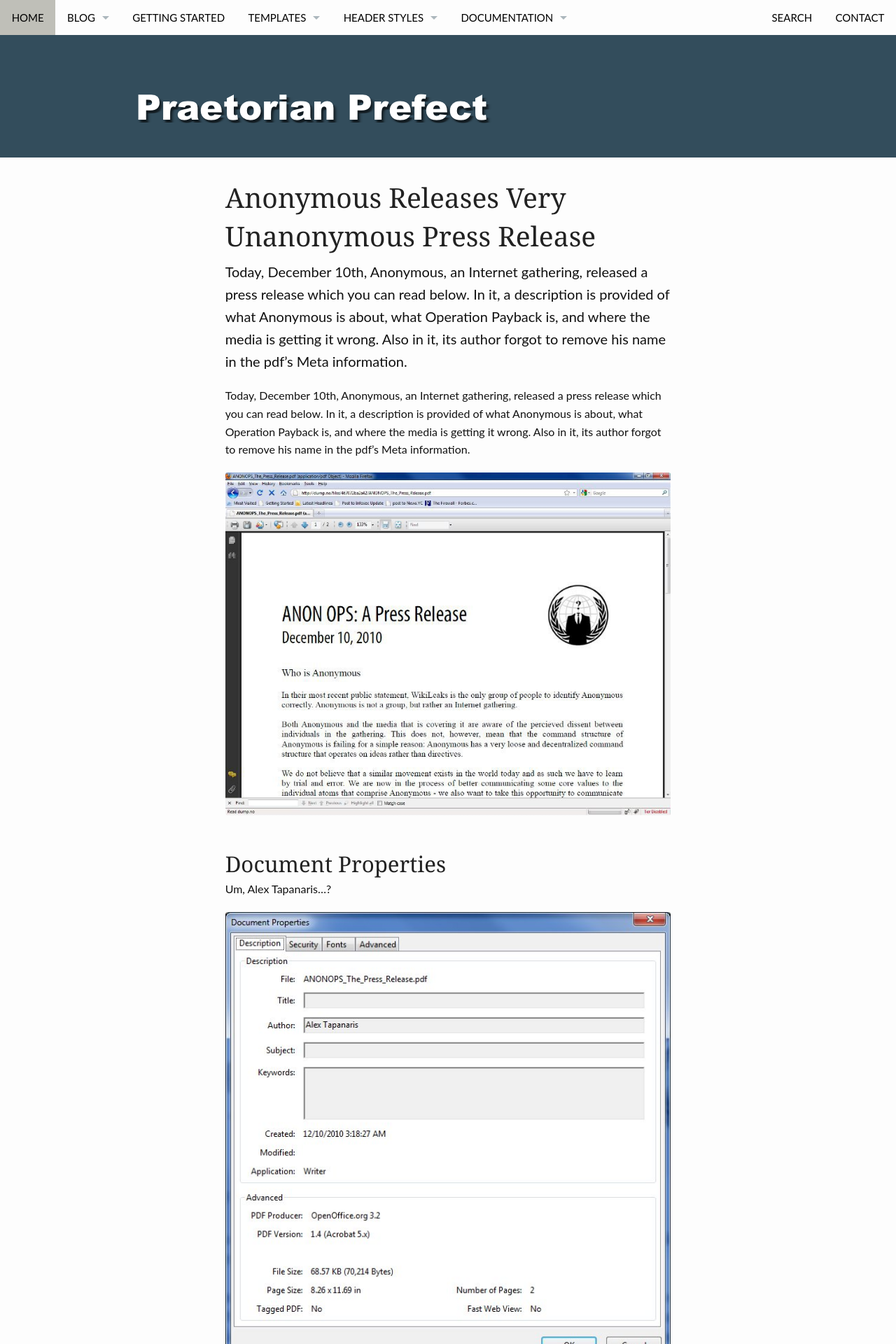
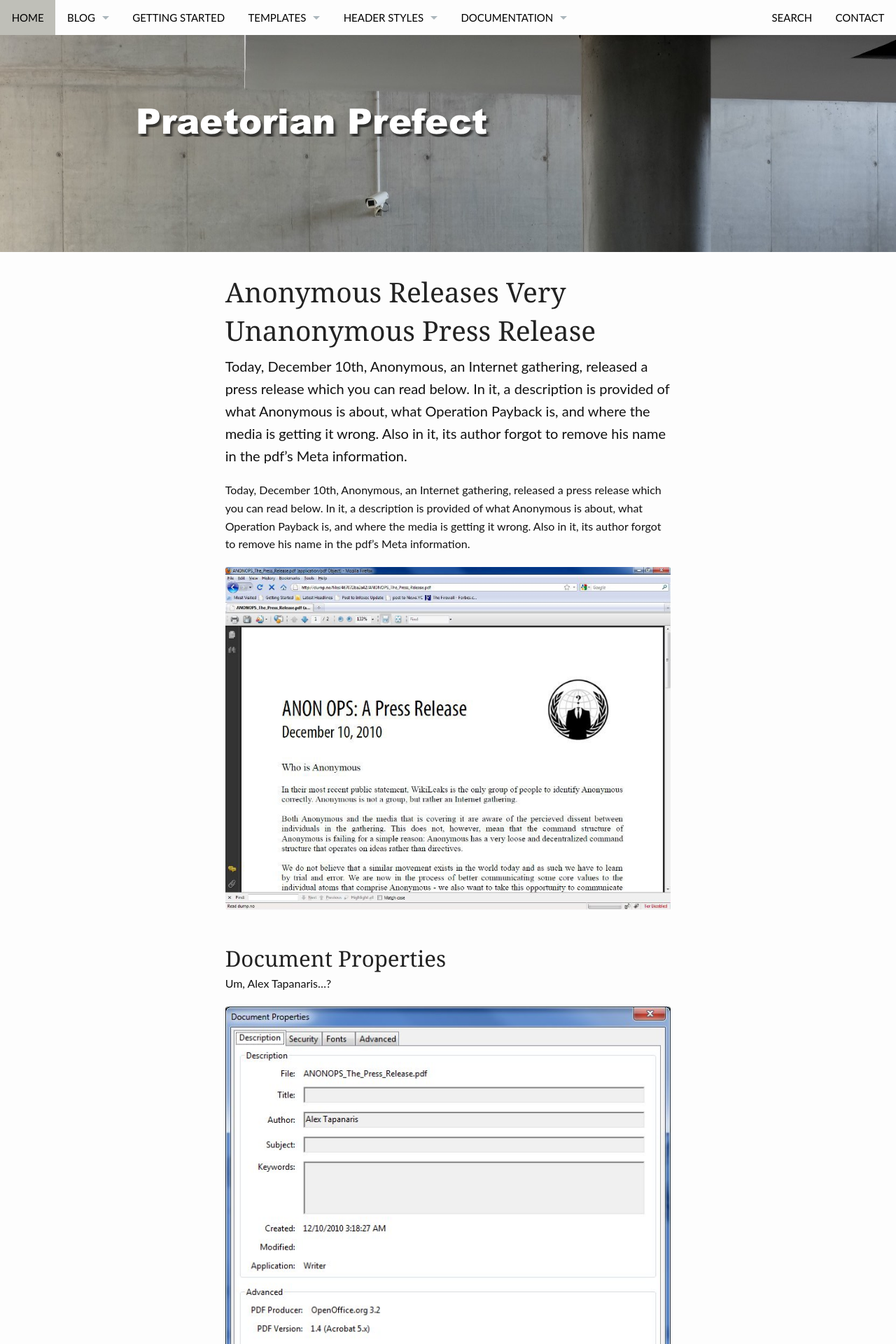
Before and after one commit to praetorianprefect/praetorian-prefect.github.io, a Jekyll site: the page built from _posts/2010-12-10-anonymous-releases-very-unanonymous-press-release.markdown, in a window 1280 px wide. Shown: the top 1920 px of the page at 70% size. Built offline with Jekyll 4.4.1, drawn with Linux system fonts in a browser that asks for light colours.

Commit message:
adding header

```diff
--- a/_posts/2010-12-10-anonymous-releases-very-unanonymous-press-release.markdown
+++ b/_posts/2010-12-10-anonymous-releases-very-unanonymous-press-release.markdown
@@ -13,6 +13,8 @@ teaser: |
     what Anonymous is about, what Operation Payback is, and where the media
     is getting it wrong. Also in it, its author forgot to remove his name in
     the pdf’s Meta information.
+header:
+    image_fullwidth: header-concret-camara.jpg
 ---
 
 Today, December 10th, Anonymous, an Internet gathering, released a press
```
Also changed, not shown: images/header-concret-camara.jpg (added).
